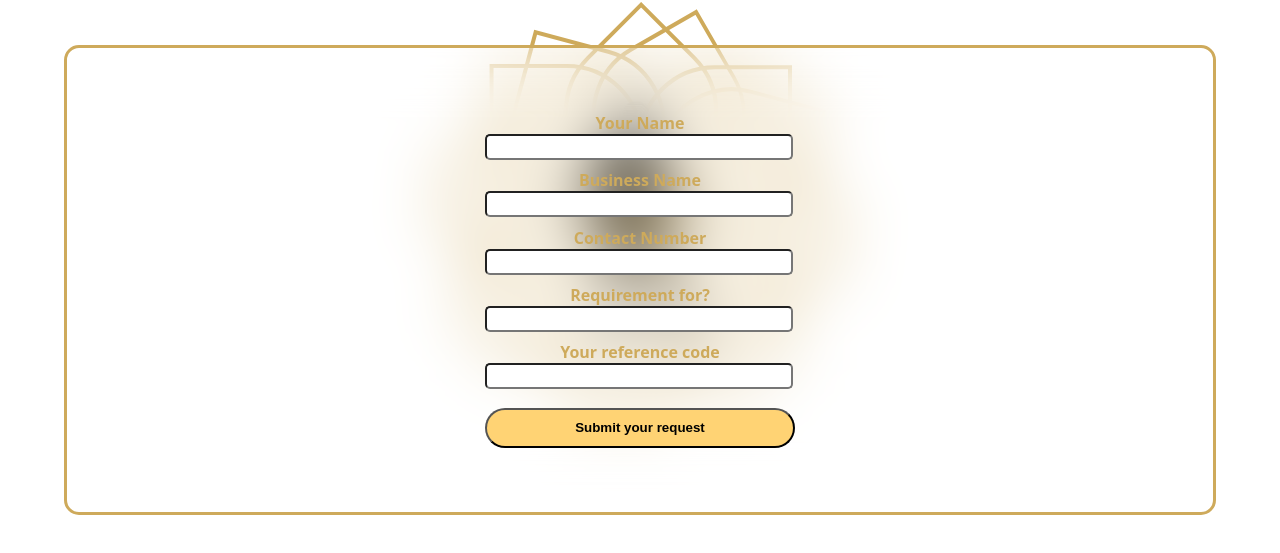
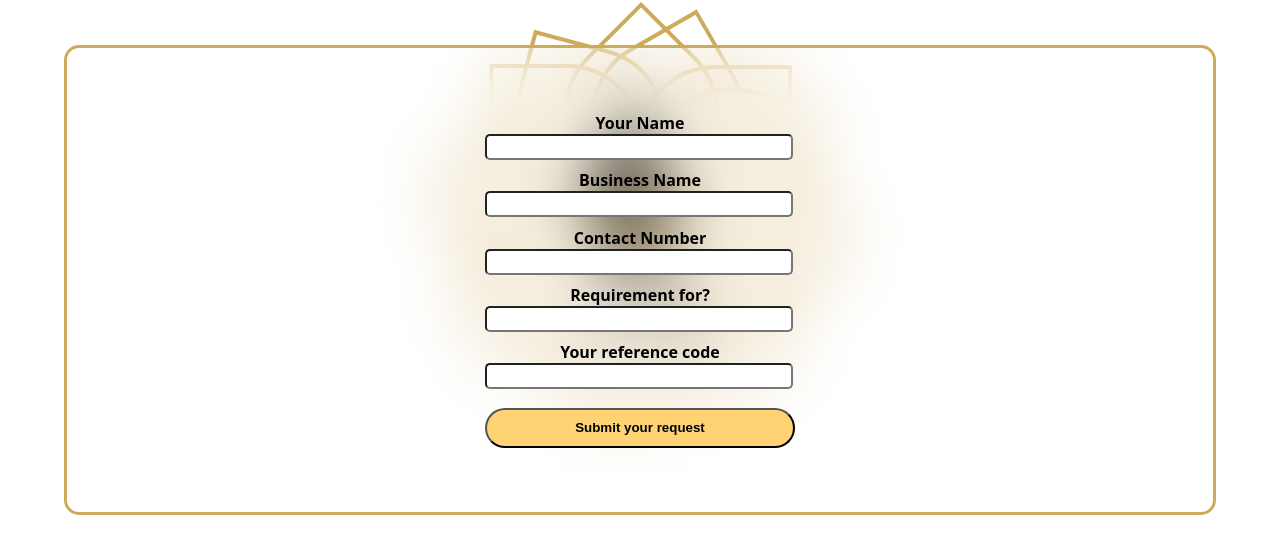
Before and after one commit to SarthAradhye/requestForm, a plain HTML site: page index.html in a window 1280 px wide. Shown: the part 147-700 px from the top of the page. Drawn offline with Linux system fonts and the light colour scheme.

Commit message:
Update style.css

```diff
--- a/style.css
+++ b/style.css
@@ -45,7 +45,7 @@ label{
     display: grid;
     margin-bottom: 3%;
     font-weight: 600;
-    color:#ceaa5b;
+
 }
 input{
     height: 20px;
```
